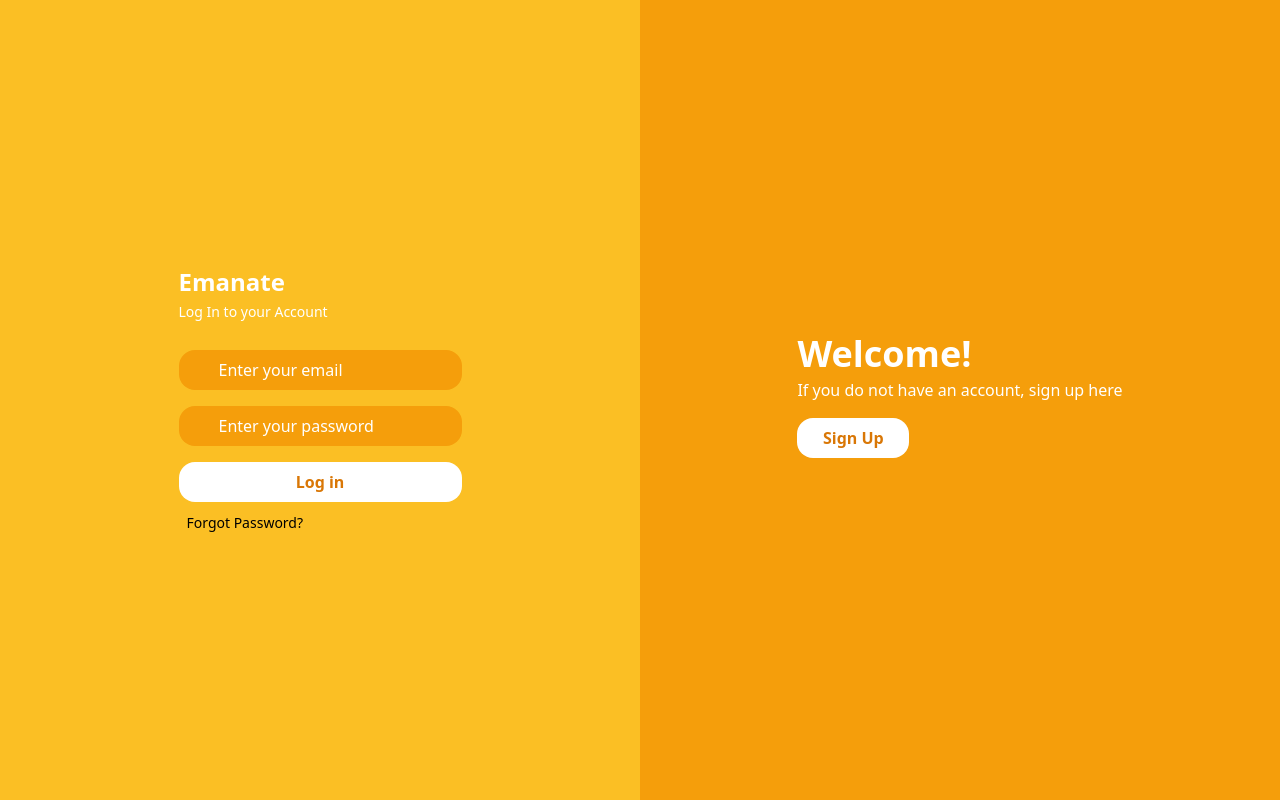
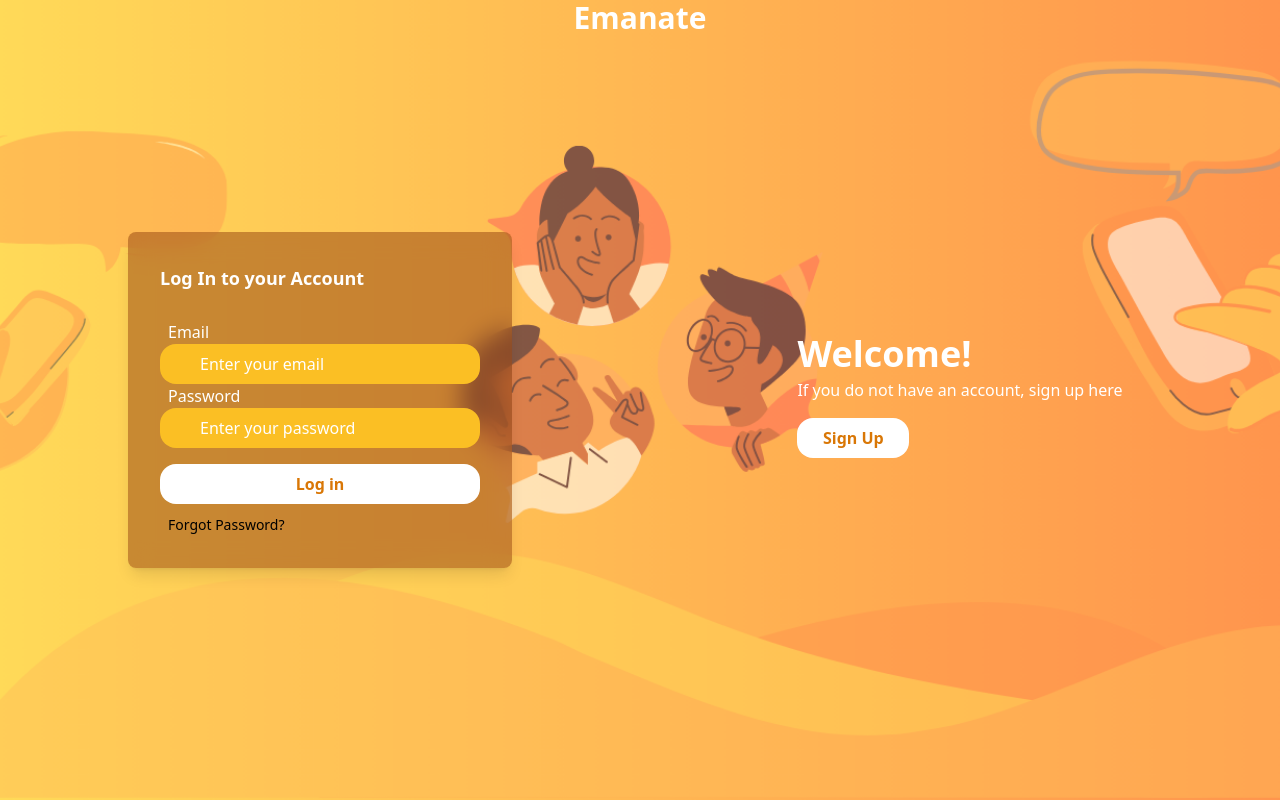
Before and after one commit to BejarL/vite-vikings-business-communication-app, a React (Vite) app: page /login in a window 1280 px wide. Built offline with nearby package versions, Linux system fonts and the light colour scheme.

Commit message:
Changes to style and unique usernames

```diff
--- a/src/components/auth/ForgotPassword.jsx
+++ b/src/components/auth/ForgotPassword.jsx
@@ -13,9 +13,18 @@ function ForgotPassword() {
   return (
     <>
       <div className="h-screen md:flex">
-        <div className="flex md:w-full justify-center py-10 items-center bg-amber-500">
-          <form className="bg-amber-500">
-            <h1 className="text-white font-bold text-2xl mb-1">Emanate</h1>
+        <h1 className="text-white font-bold text-3xl absolute left-1/2 transform -translate-x-1/2">
+          Emanate
+        </h1>
+        <div
+          className="flex md:w-full justify-center py-10 items-center"
+          style={{
+            backgroundImage: 'url("/src/images/chatting.png")',
+            backgroundSize: "cover",
+            backgroundPosition: "center",
+          }}
+        >
+          <form className="bg-amber-700 md:w-100 p-8 shadow-lg backdrop-blur-md bg-opacity-50 rounded-lg">
             <h2 className="text-white font-bold text-2xl mb-1">
               Forgot your password?
             </h2>
@@ -23,7 +32,8 @@ function ForgotPassword() {
               Please enter the email address you would like your password reset
               information sent to
             </p>
-            <div className="flex items-center bg-amber-400 py-2 px-3 rounded-2xl mb-4">
+            <label htmlFor="email" className="text-white pl-2"> Email</label>
+            <div className="flex items-center bg-amber-500 py-2 px-3 rounded-2xl mb-4">
               <svg
                 xmlns="http://www.w3.org/2000/svg"
                 className="h-5 w-5 text-gray-400"
@@ -32,7 +42,7 @@ function ForgotPassword() {
                 stroke="currentColor"
               ></svg>
               <input
-                className="pl-2 bg-amber-400 placeholder-white outline-none border-none"
+                className="pl-2 bg-amber-500 placeholder-white outline-none border-none"
                 type="email"
                 placeholder="Email"
                 value={email}
@@ -42,14 +52,14 @@ function ForgotPassword() {
             <button
               onClick={resetEmail}
               type="submit"
-              className="block w-full bg-white hover:bg-amber-600 hover:text-white  text-amber-600 mt-4 py-2 rounded-2xl font-bold mb-2"
+              className="block w-full bg-white hover:bg-amber-700 hover:text-white  text-amber-600 mt-4 py-2 rounded-2xl font-bold mb-2"
             >
               Request reset link
             </button>
             <Link to="/">
               <button
                 type="submit"
-                className="block w-full hover:bg-white bg-amber-600 text-white hover:text-amber-600 mt-4 py-2 rounded-2xl font-bold mb-2"
+                className="block w-full hover:bg-white bg-amber-700 text-white hover:text-amber-600 mt-4 py-2 rounded-2xl font-bold mb-2"
               >
                 Back to log in
               </button>
--- a/src/components/auth/Login.jsx
+++ b/src/components/auth/Login.jsx
@@ -5,13 +5,13 @@ import { signInWithEmailAndPassword } from "firebase/auth";
 import { useNavigate } from "react-router-dom";
 
 function Login() {
+  // State variables to manage user input and error messages
   const [error, setError] = useState(null);
-
   const [email, setEmail] = useState("");
   const [password, setPassword] = useState("");
-
   const navigate = useNavigate();
 
+  // Use useEffect to clear error messages after a timeout
   useEffect(() => {
     if (error) {
       const errorTimeout = setTimeout(() => {
@@ -21,9 +21,11 @@ function Login() {
     }
   }, [error]);
 
+  // Function to handle the login process
   const logIn = async (e) => {
     e.preventDefault();
 
+    // Sign in user with email and password
     try {
       const userCredential = await signInWithEmailAndPassword(
         auth,
@@ -34,9 +36,11 @@ function Login() {
 
       console.log(userCredential);
 
+      // Store user information in session storage
       sessionStorage.setItem("token", user.accessToken);
       sessionStorage.setItem("user", JSON.stringify(user));
 
+      // Redirect to the home page
       navigate("/");
     } catch (error) {
       console.error(error);
@@ -45,19 +49,37 @@ function Login() {
   };
   return (
     <>
+    {/* Display error message if there is any */}
       {error && (
         <div className="text-center font-bold bg-orange-500 text-white px-4 py-3 rounded relative transition-opacity duration-1000 ease-in-out">
           {error}
         </div>
       )}
-      <div className="h-screen md:flex">
-        <div className="flex md:w-1/2 justify-center py-10 items-center bg-amber-400">
-          <form onSubmit={logIn} className="bg-amber-400">
-            <h1 className="text-white font-bold text-2xl mb-1">Emanate</h1>
-            <p className="text-sm font-normal text-white mb-7">
+      {/* Main layout for the login page */}
+      <div
+        className="h-screen md:flex"
+        style={{
+          backgroundImage: 'url("/src/images/chatting.png")',
+          backgroundSize: "cover",
+          backgroundPosition: "center",
+        }}
+      >
+        <h1 className="text-white font-bold text-3xl absolute left-1/2 transform -translate-x-1/2">
+          Emanate
+        </h1>
+        <div className="flex md:w-1/2 justify-center py-10 items-center">
+          {/* Login form */}
+          <form
+            onSubmit={logIn}
+            className="bg-amber-800 md:w-96 p-8 shadow-lg backdrop-blur-md bg-opacity-50 rounded-lg"
+          >
+            {/* Form header */}
+            <p className="text-lg font-bold text-white mb-7">
               Log In to your Account
             </p>
-            <div className="flex bg-amber-500 items-center py-2 px-3 rounded-2xl mb-4">
+            {/* Input fields for email and password */}
+            <label htmlFor="email" className="text-white pl-2"> Email</label>
+            <div className="flex bg-amber-400 items-center py-2 px-3 rounded-2xl">
               <svg
                 xmlns="http://www.w3.org/2000/svg"
                 className="h-5 w-5 text-gray-400"
@@ -66,14 +88,16 @@ function Login() {
                 stroke="currentColor"
               ></svg>
               <input
-                className="pl-2 bg-amber-500 placeholder-white outline-none border-none"
+                className="pl-2 bg-amber-400 placeholder-white outline-none border-none"
                 type="email"
                 placeholder="Enter your email"
                 value={email}
                 onChange={(e) => setEmail(e.target.value)}
               />
             </div>
-            <div className="flex bg-amber-500 items-center  py-2 px-3 rounded-2xl">
+            <label htmlFor="password" className="text-white pl-2"> Password</label>
+
+            <div className="flex bg-amber-400 items-center py-2 px-3 rounded-2xl">
               <svg
                 xmlns="http://www.w3.org/2000/svg"
                 className="h-5 w-5 text-gray-400"
@@ -81,7 +105,7 @@ function Login() {
                 fill="currentColor"
               ></svg>
               <input
-                className="pl-2 outline-none placeholder-white bg-amber-500 border-none"
+                className="pl-2 outline-none placeholder-white bg-amber-400 border-none"
                 type="password"
                 placeholder="Enter your password"
                 value={password}
@@ -94,6 +118,7 @@ function Login() {
             >
               Log in
             </button>
+            {/* Link to the forgot password page */}
             <Link to="/forgotpassword">
               <span className="text-sm ml-2 hover:text-blue-800 cursor-pointer">
                 Forgot Password?
@@ -101,7 +126,8 @@ function Login() {
             </Link>
           </form>
         </div>
-        <div className="relative overflow-hidden md:flex w-1/2 bg-amber-500 i justify-around items-center">
+        {/* Section for new users */}
+        <div className="relative overflow-hidden md:flex w-1/2  i justify-around items-center">
           <div>
             <h1 className="text-white font-bold text-4xl font-sans">
               Welcome!
@@ -109,6 +135,7 @@ function Login() {
             <p className="text-white mt-1">
               If you do not have an account, sign up here
             </p>
+            {/* Link to the signup page */}
             <Link to="/signup">
               <button
                 type="button"
--- a/src/components/auth/Protected.jsx
+++ b/src/components/auth/Protected.jsx
@@ -1,8 +1,12 @@
 import { Navigate, Outlet } from "react-router-dom";
 
 const Protected = () => {
+  // Retrieve the token from session storage
   const token = sessionStorage.getItem("token");
 
+  // Check if the token exists
+  // If the token exists, render the nested routes using the Outlet component
+  // If the token doesn't exist, redirect to the login page using the Navigate component
   return token ? <Outlet /> : <Navigate to="/login" />;
 };
 
--- a/src/components/auth/SignUp.jsx
+++ b/src/components/auth/SignUp.jsx
@@ -6,10 +6,18 @@ import {
   updateProfile,
   sendEmailVerification,
 } from "firebase/auth";
-import { collection, doc, setDoc } from "firebase/firestore";
+import {
+  collection,
+  doc,
+  setDoc,
+  query,
+  getDocs,
+  where,
+} from "firebase/firestore";
 import { useNavigate } from "react-router-dom";
 
 function SignUp() {
+  // State variables to manage user input and error/success messages
   const [error, setError] = useState(null);
   const [email, setEmail] = useState("");
   const [username, setUsername] = useState("");
@@ -18,6 +26,7 @@ function SignUp() {
   const [signupSuccess, setSignupSuccess] = useState(false);
   const navigate = useNavigate();
 
+  // Use useEffect to clear error and success messages after a timeout
   useEffect(() => {
     if (error && signupSuccess) {
       const errorTimeout = setTimeout(() => {
@@ -29,28 +38,40 @@ function SignUp() {
     }
   }, [error, signupSuccess]);
 
+  // Constants for password complexity requirements
   const MIN_PASSWORD_LENGTH = 8;
   const passwordRegex =
     /^(?=.*[a-z])(?=.*[A-Z])(?=.*\d)(?=.*[@$!%*?&])[A-Za-z\d@$!%*?&]/;
 
+  // Function to handle the signup process
   const signUp = async (e) => {
     e.preventDefault();
 
+    // Validate password complexity and match with confirmation
     if (
       !passwordRegex.test(password) ||
       password.length < MIN_PASSWORD_LENGTH ||
       password !== passwordConfirmation
     ) {
-      setError("Password must meet complexity requirements.");
+      setError("Password must meet the requirements.");
       return;
     }
 
+    // Check if passwords match
     if (password !== passwordConfirmation) {
       setError("Passwords do not match.");
       return;
     }
 
+    // Check if the username already exists
     try {
+      const usernameExists = await checkUsernameExists(username);
+      if (usernameExists) {
+        setError("Username is already taken. Please choose a different one.");
+        return;
+      }
+
+      // Create user account and update profile
       const userCredential = await createUserWithEmailAndPassword(
         auth,
         email,
@@ -62,6 +83,7 @@ function SignUp() {
       await updateProfile(auth.currentUser, { displayName: username });
       await sendEmailVerification(user);
 
+      // Save user information to Firestore
       const allUsersDocRef = doc(db, "users", "allUsers");
       const usersCollectionRef = collection(allUsersDocRef, "users-info");
       const userDocRef = doc(usersCollectionRef, user.uid);
@@ -74,41 +96,74 @@ function SignUp() {
 
       console.log(userCredential);
 
+      // Redirect to login page and set signup success status
       navigate("/login");
+      setSignupSuccess(true);
 
-      setSignupSuccess(true); // Set signup success status
-
+      // Store user information in session storage
       sessionStorage.setItem("token", user.accessToken);
       sessionStorage.setItem("user", JSON.stringify(user));
     } catch (error) {
       console.error(error);
       setError("Failed to sign up. Please try again.");
     }
-  }
+  };
+
+  // Function to check if the username already exists
+  const checkUsernameExists = async (username) => {
+    const usersCollectionRef = collection(
+      db,
+      "users",
+      "allUsers",
+      "users-info"
+    );
+    const querySnapshot = await getDocs(
+      query(usersCollectionRef, where("displayName", "==", username))
+    );
+    return !querySnapshot.empty;
+  };
 
   return (
     <>
+      {/* Display error message if there is any */}
       {error && (
-        <div className="text-center font-bold bg-orange-500 text-white px-4 py-3 rounded relative fade-in transition-opacity duration-1000 ease-in-out fade-out">
+        <div className="error-message text-center font-bold bg-orange-500 text-white px-4 py-3 rounded relative fade-in transition-opacity duration-1000 ease-in-out fade-out">
           {error}
         </div>
       )}
-      <div className="h-screen flex">
-        <div className="flex md:w-1/2 justify-center py-10 items-center"
-                  style={{ backgroundImage: 'url("/src/images/chatting.jpg")', backgroundSize: 'cover', backgroundPosition: 'center' }}
-                  >
-          <form onSubmit={signUp} className="bg-amber-500 md:w-96 p-8 shadow-lg backdrop-blur-md bg-opacity-50 rounded-lg">
-            <h1 className="text-white font-bold text-2xl mb-4">Emanate</h1>
-            <p className="text-sm font-normal text-white mb-4">
-              Create Account
-            </p>
-            <p className="text-sm font-normal text-white mb-2">
+
+      {/* Main layout for the signup page */}
+      <div
+        className="signup-container h-screen md:flex relative"
+        style={{
+          backgroundImage: 'url("/src/images/chatting.png")',
+          backgroundSize: "cover",
+          backgroundPosition: "center",
+        }}
+      >
+        <h1 className="text-white font-bold text-3xl text-center sm:absolute sm:left-1/2 sm:transform sm:-translate-x-1/2">
+          Emanate
+        </h1>
+        <div className="signup-form flex md:w-1/2 justify-center py-10 items-center">
+          {/* Form */}
+          <form
+            onSubmit={signUp}
+            className="bg-amber-800 md:w-96 p-8 shadow-lg backdrop-blur-md bg-opacity-50 rounded-lg"
+          >
+            {/* Form header */}
+            <p className="text-lg font-bold text-white mb-2">Create Account</p>
+            {/* Password complexity requirements */}
+            <p className="text-sm font-normal text-white mb-3">
               Password:
               <li> 8 characters long </li>
-              <li> Include uppercase, lowercase </li>
-              <li> Include numbers, and special characters</li>
+              <li> Include uppercase and lowercase </li>
+              <li> Include numbers and special characters</li>
             </p>
-            <div className="flex items-center bg-amber-400 py-2 px-3 rounded-2xl mb-4">
+            {/* Input fields for username, email, password, and password confirmation */}
+            <label htmlFor="username" className="text-white pl-2">
+              Username
+            </label>
+            <div className="flex items-center bg-amber-400 py-2 px-3 rounded-2xl">
               <svg
                 xmlns="http://www.w3.org/2000/svg"
                 className="h-5 w-5 text-gray-400"
@@ -124,7 +179,11 @@ function SignUp() {
                 onChange={(e) => setUsername(e.target.value)}
               />
             </div>
-            <div className="flex items-center bg-amber-400 py-2 px-3 rounded-2xl mb-4">
+            <label htmlFor="email" className="text-white pl-2">
+              {" "}
+              Email
+            </label>
+            <div className="flex items-center bg-amber-400 py-2 px-3 rounded-2xl ">
               <svg
                 xmlns="http://www.w3.org/2000/svg"
                 className="h-5 w-5 text-gray-400"
@@ -140,7 +199,10 @@ function SignUp() {
                 onChange={(e) => setEmail(e.target.value)}
               />
             </div>
-            <div className="flex items-center bg-amber-400 py-2 px-3 rounded-2xl mb-4">
+            <label htmlFor="password" className="text-white pl-2">
+              Password
+            </label>
+            <div className="flex items-center bg-amber-400 py-2 px-3 rounded-2xl">
               <svg
                 xmlns="http://www.w3.org/2000/svg"
                 className="h-5 w-5 text-gray-400"
@@ -156,6 +218,9 @@ function SignUp() {
                 onChange={(e) => setPassword(e.target.value)}
               />
             </div>
+            <label htmlFor="password" className="text-white pl-2">
+              Confirm Password
+            </label>
             <div className="flex items-center bg-amber-400 py-2 px-3 rounded-2xl">
               <svg
                 xmlns="http://www.w3.org/2000/svg"
@@ -179,7 +244,8 @@ function SignUp() {
             </button>
           </form>
         </div>
-        <div className="relative overflow-hidden md:flex w-1/2 bg-amber-400 i justify-around items-center">
+        {/* Section for returning users */}
+        <div className="returning-users relative overflow-hidden md:flex w-1/2 i justify-around items-center">
           <div>
             <h1 className="text-white font-bold text-4xl font-sans">
               Welcome back!
@@ -187,6 +253,7 @@ function SignUp() {
             <p className="text-white mt-1">
               If you already have an account, log in here
             </p>
+            {/* Link to the login page */}
             <Link to="/login">
               <button
                 type="submit"
```
Also changed, not shown: src/index.css (+0 -13 lines), src/images/chatting.png (added), 1 other file (tests, documents, lock files or other folders).
